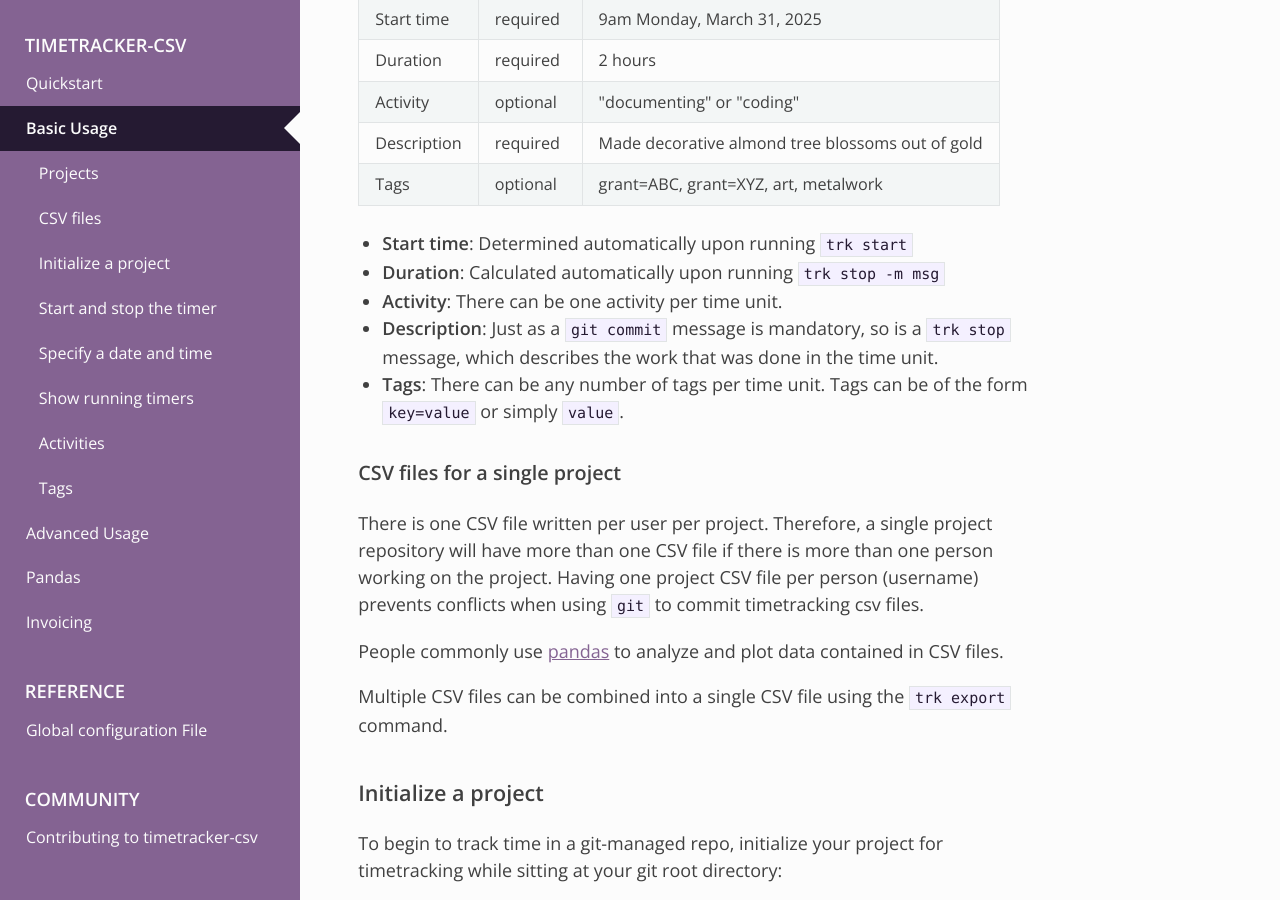
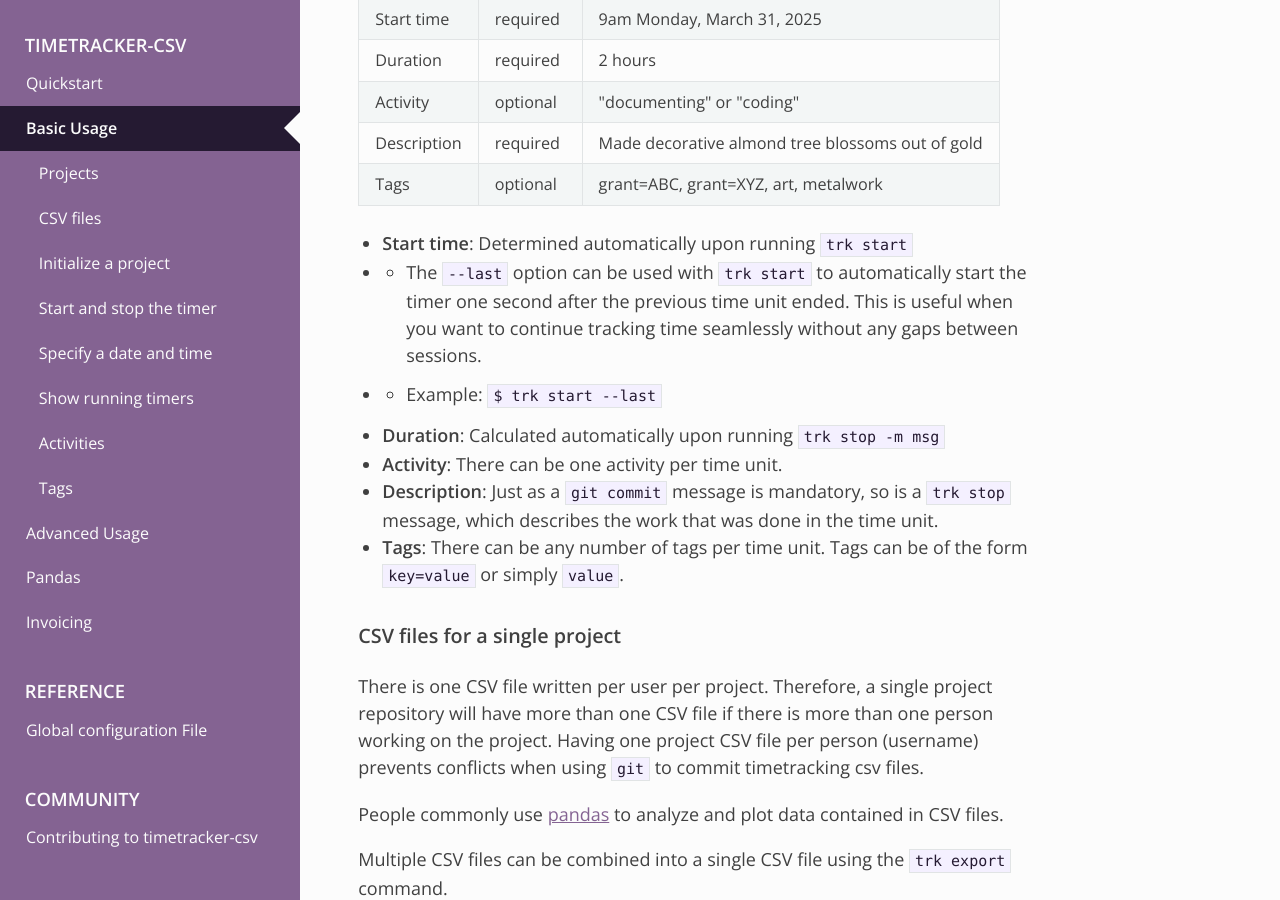
Before and after one commit to dvklopfenstein/timetracker, an MkDocs documentation site: the page built from doc/mkdocs/source/usage_basic.md, in a window 1280 px wide and 900 px high, scrolled down 884 px. Built offline with MkDocs 1.6.1, drawn with Linux system fonts in a browser that asks for light colours; nearby versions of some CDN libraries.

Commit message:
docs: Add documentation for git start --last option
Added documentation for the new --last option in usage_basic.md.

The --last option allows users to automatically start the timer one second after the previous time unit ended, enabling seamless time tracking without gaps between sessions.

This addresses issue #77

Signed-off-by: Mithil P <mithil1323@gmail.com>

```diff
--- a/doc/mkdocs/source/usage_basic.md
+++ b/doc/mkdocs/source/usage_basic.md
@@ -42,6 +42,8 @@ Description| required | Made decorative almond tree blossoms out of gold
 Tags       | optional | grant=ABC, grant=XYZ, art, metalwork
 
 * **Start time**: Determined automatically upon running `trk start`
+*     * The `--last` option can be used with `trk start` to automatically start the timer one second after the previous time unit ended. This is useful when you want to continue tracking time seamlessly without any gaps between sessions.
+*     * Example: `$ trk start --last`
 * **Duration**: Calculated automatically upon running
   `trk stop -m msg`
 * **Activity**: There can be one activity per time unit.
```
